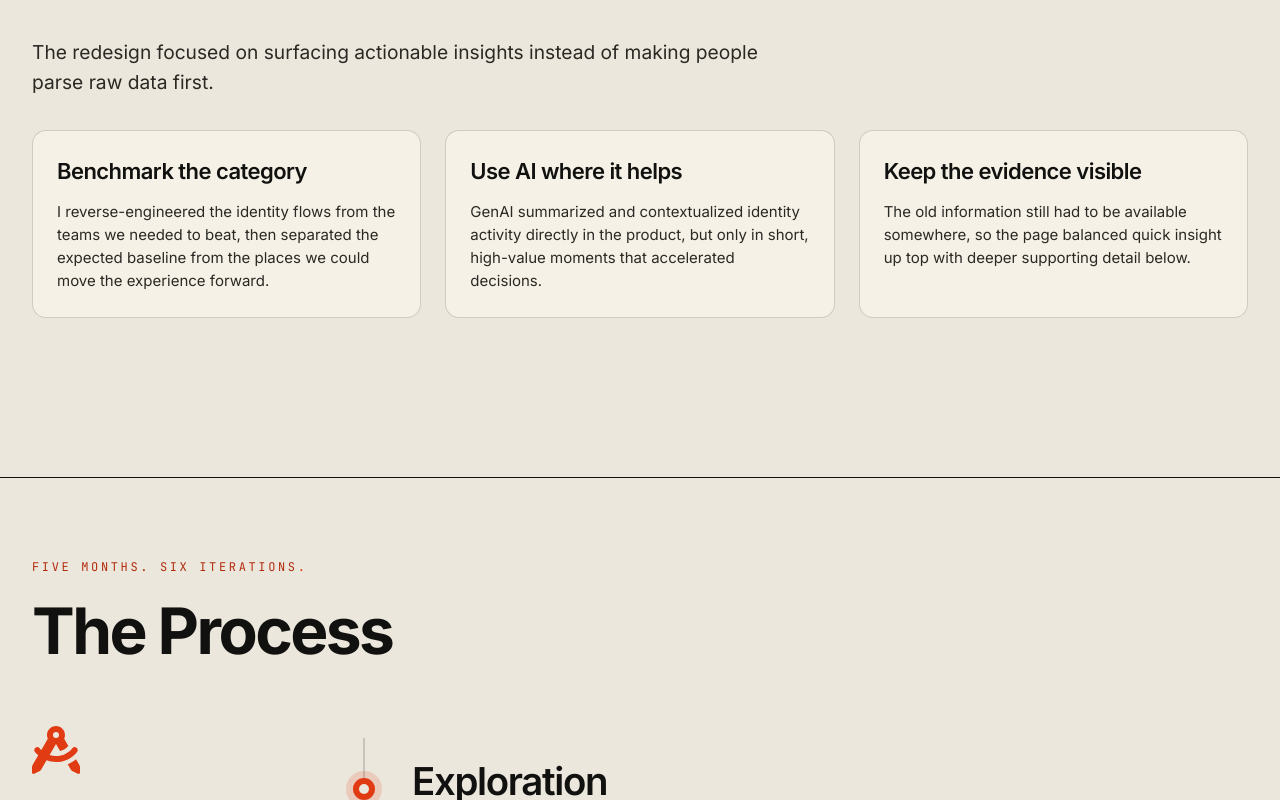
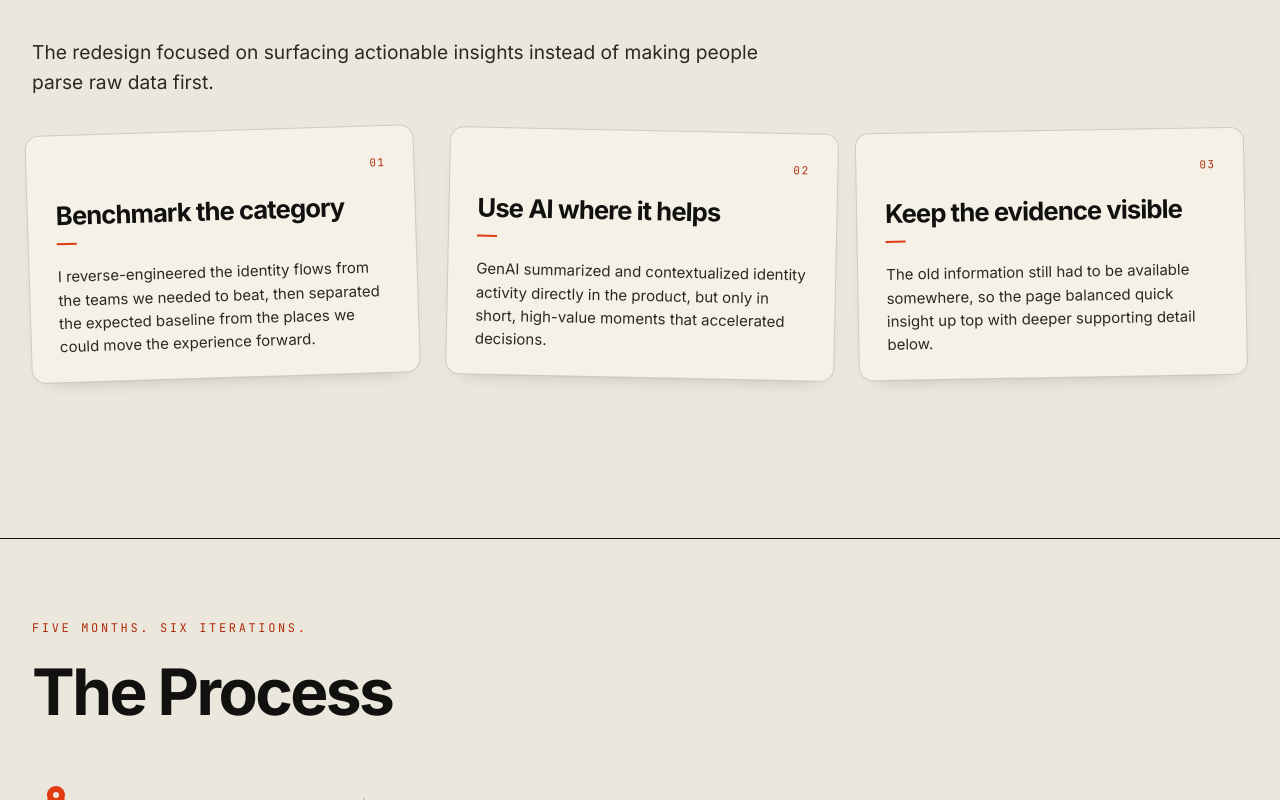
Before and after one commit to JBusty/portfolio, a Next.js app: page /work/identity-profiles in a window 1280 px wide. Shown: the part 3540-4340 px from the top of the page. Built offline with nearby package versions, Linux system fonts and the light colour scheme; no server answers.

Commit message:
case study fix

```diff
--- a/app/globals.css
+++ b/app/globals.css
@@ -168,6 +168,70 @@ footer { --mk: var(--accent-lift); }
 .btn { --mk: var(--accent-lift); }
 .btn.ghost { --mk: var(--accent); }
 .btn:hover { --mk: var(--bone); }
+
+/* ---- solution cards ----
+   The "How I show up" cards from the home page, on paper instead of ink. They sit
+   at a slight angle until you point at one, then straighten and lift. The copy
+   never moves — the card carries the interest. */
+.sol-card {
+  display: flex;
+  flex-direction: column;
+  padding: 28px 28px 24px;
+  background: var(--paper);
+  border: 1px solid var(--rule);
+  border-radius: var(--radius);
+  transform-origin: center bottom;
+  transform: rotate(var(--sol-tilt, 0deg));
+  box-shadow: 0 10px 22px -18px rgba(17, 17, 16, 0.4);
+  transition:
+    transform 340ms cubic-bezier(0.2, 0.7, 0.2, 1),
+    background 220ms ease,
+    border-color 220ms ease,
+    box-shadow 240ms ease;
+}
+
+.sol-card-num {
+  align-self: flex-end;
+  font-size: 11px;
+  letter-spacing: 0.14em;
+  color: var(--accent-ink);
+}
+
+.sol-card-title {
+  margin: 22px 0 0;
+  font-size: clamp(22px, 2vw, 28px);
+  font-weight: 700;
+  letter-spacing: -0.035em;
+  line-height: 1.05;
+  transition: color 220ms ease;
+}
+
+.sol-card-rule {
+  display: block;
+  margin-top: 14px;
+  width: 20px;
+  height: 2px;
+  background: var(--accent);
+  transition: width 320ms cubic-bezier(0.2, 0.7, 0.2, 1);
+}
+
+.sol-card-body {
+  margin: 20px 0 0;
+  font-size: 15px;
+  line-height: 1.55;
+  color: var(--ink-2);
+}
+
+@media (hover: hover) {
+  .sol-card:hover {
+    transform: translateY(-8px) rotate(0deg) scale(1.01);
+    background: var(--bone);
+    border-color: var(--accent);
+    box-shadow: 0 24px 56px -28px rgba(17, 17, 16, 0.45);
+  }
+  .sol-card:hover .sol-card-title { color: var(--accent); }
+  .sol-card:hover .sol-card-rule { width: 44px; }
+}
 
 /* ---- chips ---- */
 .chip {
@@ -1016,6 +1080,10 @@ html.motion-ready [data-reveal-state="visible"] > [data-reveal] > .container {
     transform: none !important;
   }
 
+  /* Cards keep their resting angle and their colour, lose the lift. */
+  .sol-card { transition: background 220ms ease, border-color 220ms ease !important; }
+  .sol-card:hover { transform: rotate(var(--sol-tilt, 0deg)) !important; }
+
   .polaroid-draw {
     stroke-dashoffset: 0 !important;
   }
--- a/app/work/[slug]/layout.tsx
+++ b/app/work/[slug]/layout.tsx
@@ -21,7 +21,10 @@ export async function generateMetadata({
   const url = `${SITE_URL}/work/${slug}`;
 
   return {
-    title,
+    // Absolute on purpose: app/work/layout.tsx sets a plain-string title, which
+    // ends the root's "%s — Joshua Bussey" template before it reaches this depth.
+    // Without this, case studies index as bare "Fleet Card".
+    title: { absolute: `${title} — Joshua Bussey` },
     description,
     alternates: { canonical: url },
     openGraph: {
--- a/app/work/[slug]/page.tsx
+++ b/app/work/[slug]/page.tsx
@@ -10,7 +10,7 @@ import { faDraftingCompass, faFlag } from '@fortawesome/free-solid-svg-icons';
 import Mark from '@/components/Mark';
 import ScrollReveal from '@/components/ScrollReveal';
 import SectionHead from '@/components/SectionHead';
-import { getCaseStudy } from '@/lib/caseStudies';
+import { getCaseStudy, type CaseStudyCard } from '@/lib/caseStudies';
 import { PROJECTS } from '@/lib/data';
 import { imageMeta } from '@/lib/imageMeta';
 import heroStyles from '../../page.module.css';
@@ -296,21 +296,8 @@ export default function CaseStudyPage({ params }: { params: Promise<{ slug: stri
             marginTop: study.solutionIntro ? 32 : 8,
           }}
         >
-          {study.solutionCards.map((card) => (
-            <div
-              key={card.n}
-              style={{
-                border: '1px solid var(--rule)',
-                padding: 24,
-                background: 'var(--paper)',
-                borderRadius: 'var(--radius)',
-              }}
-            >
-              <div className="tight" style={{ fontSize: 22, fontWeight: 600, letterSpacing: '-0.025em' }}>
-                {card.h}
-              </div>
-              <p style={{ margin: '12px 0 0', color: 'var(--ink-2)', fontSize: 15, lineHeight: 1.55 }}>{card.b}</p>
-            </div>
+          {study.solutionCards.map((card, i) => (
+            <SolutionCard key={card.n} card={card} idx={i} />
           ))}
         </div>
       </CSection>
@@ -551,6 +538,26 @@ function CSection({ title, eyebrow, children }: { title: ReactNode; eyebrow?: Re
         {children}
       </ScrollReveal>
     </section>
+  );
+}
+
+/**
+ * Solution card, built on the "How I show up" cards from the home page: the copy
+ * stays put and the card carries the interest, sitting at a slight angle until
+ * you point at one. Same tilt values, on paper instead of ink.
+ */
+function SolutionCard({ card, idx }: { card: CaseStudyCard; idx: number }) {
+  const restRot = [-1.8, 1.2, -1.0, 1.6][idx % 4];
+
+  return (
+    <div className="sol-card" style={{ '--sol-tilt': `${restRot}deg` } as CSSProperties}>
+      <span className="mono sol-card-num">{card.n}</span>
+      <h3 className="tight sol-card-title">
+        {card.h}
+        <span aria-hidden className="sol-card-rule" />
+      </h3>
+      <p className="sol-card-body">{card.b}</p>
+    </div>
   );
 }
 
--- a/components/Footer.tsx
+++ b/components/Footer.tsx
@@ -37,7 +37,6 @@ function BackToTop() {
 const siteLinks = [
   { href: '/', label: 'Homepage' },
   { href: '/work', label: 'The work' },
-  { href: '/work/identity-profiles', label: 'Case study: Identity profiles' },
   { href: '/contact', label: "Let's talk" },
 ];
 
```
